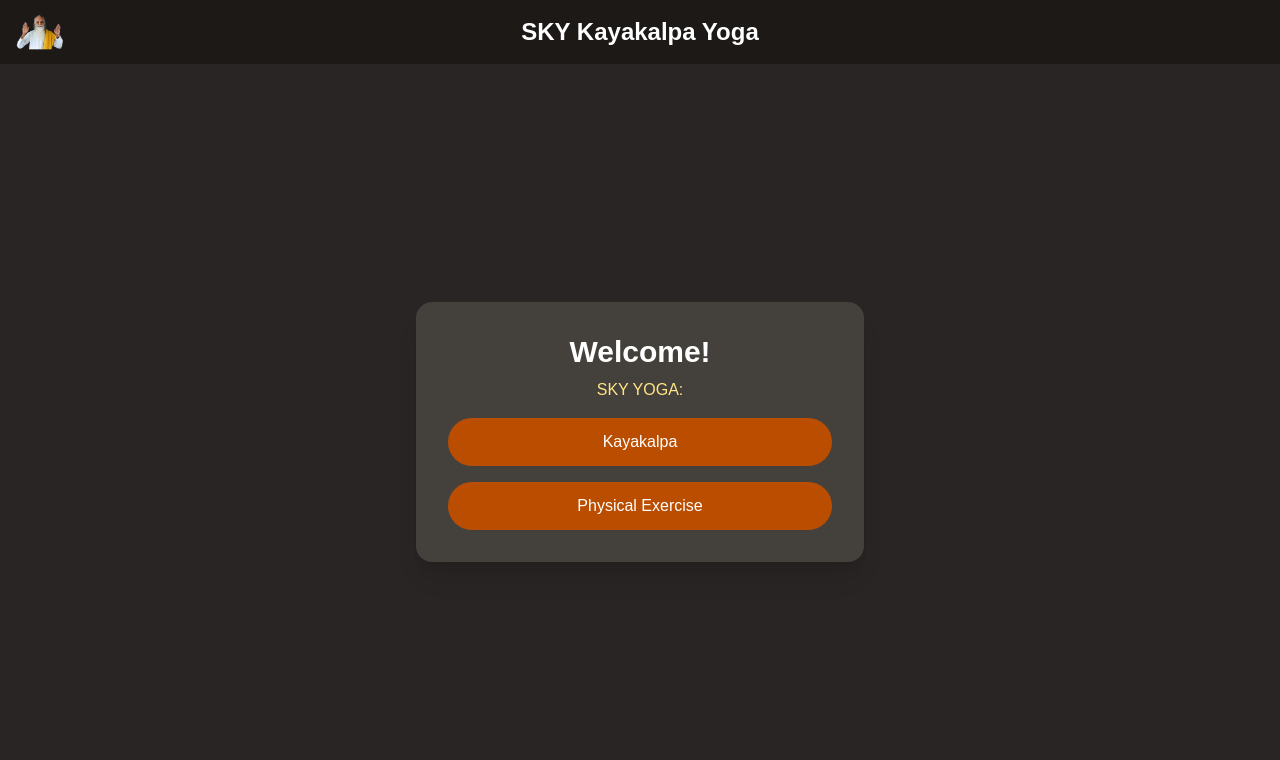
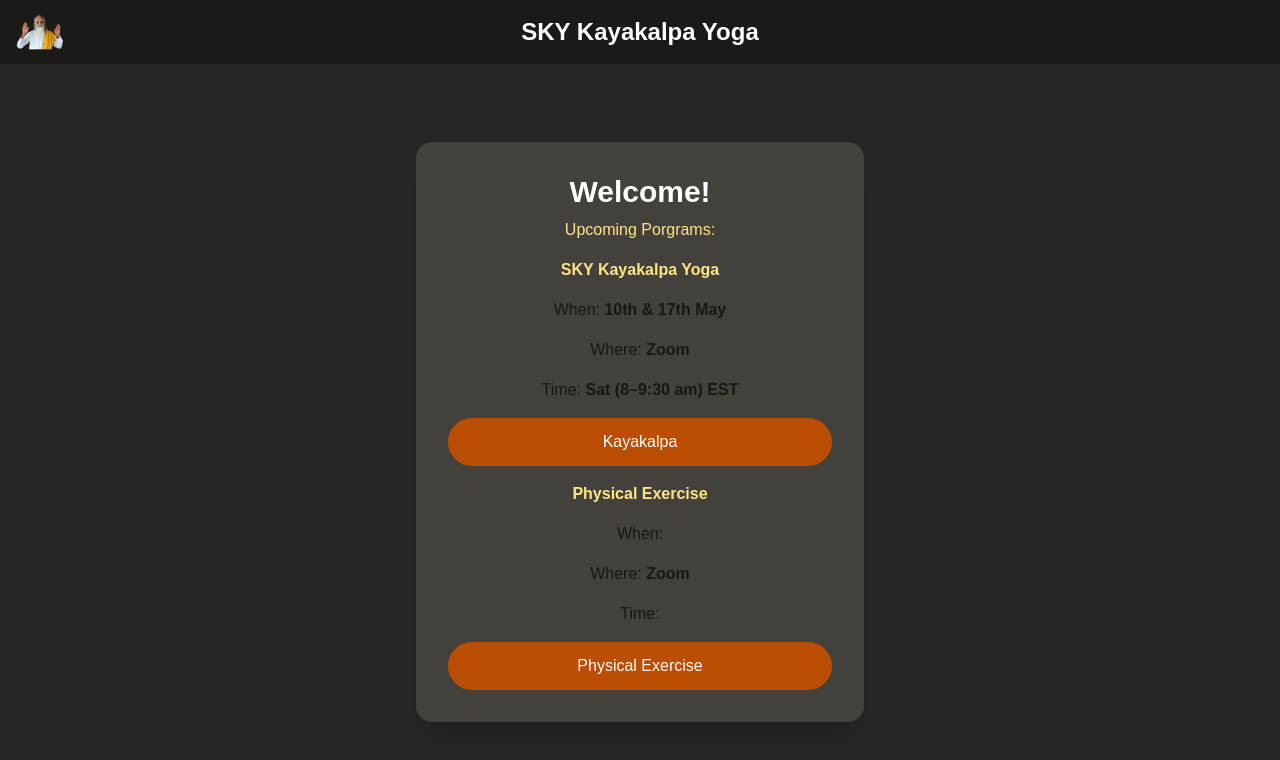
Before and after one commit to Itz-Viggy/Yoga-Registration, a Next.js app: page / in a window 1280 px wide. Shown: the top 760 px of the page. Built offline with nearby package versions, Linux system fonts and the light colour scheme.

Commit message:
Added Upcoming Programs

```diff
--- a/src/app/page.tsx
+++ b/src/app/page.tsx
@@ -32,14 +32,42 @@ export default function HomePage() {
             Welcome!
           </h3>
           <p className="text-amber-200 mb-4 text-sm md:text-base">
-            SKY YOGA:
+            Upcoming Porgrams:
           </p>
+          <p className="text-amber-200 mb-4 text-sm md:text-base">
+            <span className="font-bold">SKY Kayakalpa Yoga</span>
+          </p>
+          <p>
+                When: <span className="font-semibold">10th & 17th May</span>
+              </p>
+              <p>
+                Where: <span className="font-semibold">Zoom</span>
+              </p>
+              <p>
+                Time: <span className="font-semibold">Sat (8–9:30 am) EST</span>
+              </p>
+
+
           <button
             onClick={handleKKClick}
             className="w-full py-3 px-4 bg-amber-700 text-white rounded-full hover:bg-amber-600 transition-colors text-sm md:text-base"
           >
             Kayakalpa
           </button>
+
+          <p className="text-amber-200 mb-4 text-sm md:text-base">
+            <span className="font-bold">Physical Exercise</span>
+          </p>
+        <p>
+                When: <span className="font-semibold"></span>
+              </p>
+              <p>
+                Where: <span className="font-semibold">Zoom</span>
+              </p>
+              <p>
+                Time: <span className="font-semibold"></span>
+              </p>
+
           <button
             onClick={handlePEClick}
             className="w-full py-3 px-4 bg-amber-700 text-white rounded-full hover:bg-amber-600 transition-colors text-sm md:text-base"
--- a/src/app/register/step1/page.tsx
+++ b/src/app/register/step1/page.tsx
@@ -8,6 +8,9 @@ export default function Step1Page() {
   const handleNext = () => {
     router.push("/register/step2");
   };
+  const handleBack = () => {
+    router.push("/kkhome");
+  }
 
   return (
     <div className="min-h-screen flex items-center justify-center bg-stone-800 p-4">
@@ -33,12 +36,21 @@ export default function Step1Page() {
         <p className="text-amber-200 mb-6">
 
         </p>
+        <div className="flex flex-col space-y-4">
           <button
             onClick={handleNext}
             className="w-full py-3 px-4 bg-amber-700 text-white rounded-full hover:bg-amber-600 transition-colors"
           >
             Next
           </button>
+          <button
+            onClick={handleBack}
+            className="w-full py-3 px-4 bg-amber-700 text-white rounded-full hover:bg-amber-600 transition-colors"
+          >
+            Back
+          </button>
+        </div>
+
       </div>
     </div>
   );
```
Lines whose indentation alone changed are shown as unchanged.
